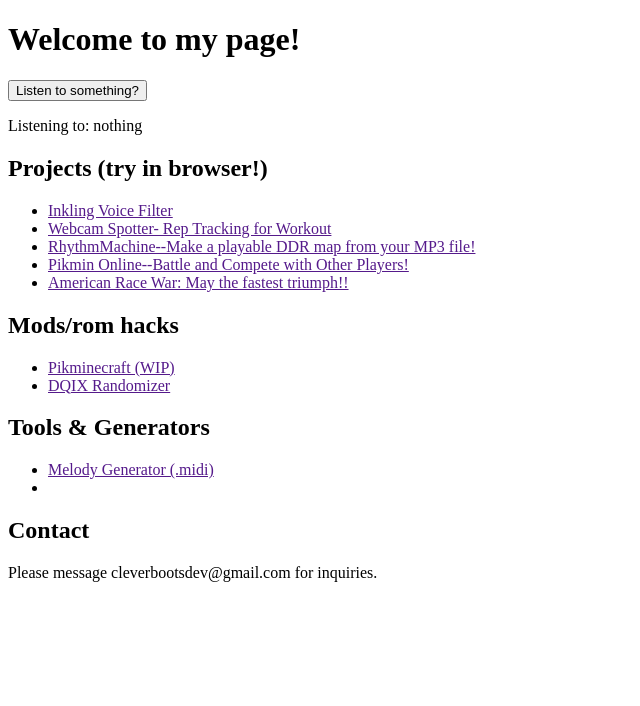
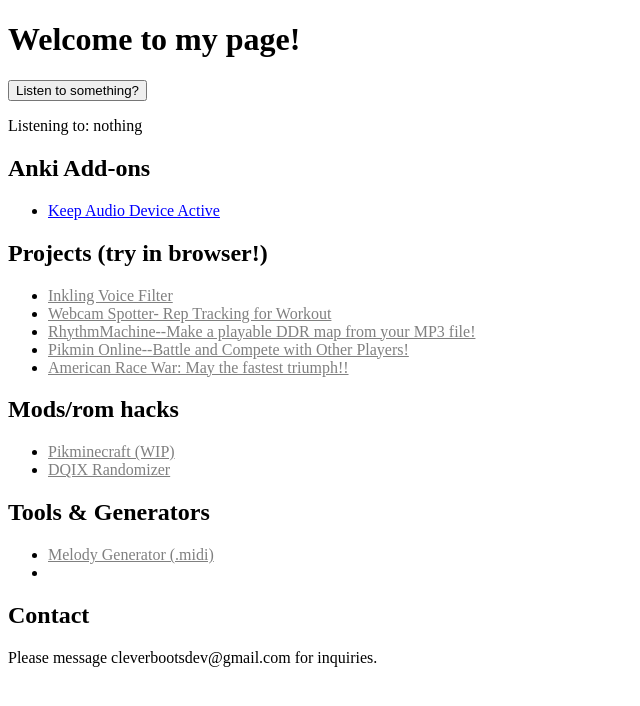
Before and after one commit to DrPenguin64/DrPenguin64.github.io, a website: page index.html in a window 1280 px wide. Shown: the whole page, without its empty margins (0-640 px from the left). Drawn offline with Linux system fonts and the light colour scheme.

Commit message:
add dead link/real link color coding

```diff
--- a/index.html
+++ b/index.html
@@ -2,12 +2,30 @@
 <html>
     <head>
         <title>Welcome</title>
+		<style>
+		a[href=""] {
+			color: gray;
+		}
+
+		a:not([href=""]) {
+			color: blue;
+		}
+	</style>
     </head>
     <body>
     <h1>Welcome to my page!</h1>
 	 <button id="listenButton">Listen to something?</button>
     <p >Listening to: <span id="listenInfo" style="color: black;">nothing</span></p>
 
+	</nav>
+
+		<nav>
+		<h2>Anki Add-ons</h2>
+		<ul>
+			<li><a href="https://ankiweb.net/shared/info/647710413?cb=1792238747602">Keep Audio Device Active</a></li>
+
+		</ul>
+	</nav>
 
 	<nav>
 	<h2>Projects (try in browser!)</h2>
@@ -41,6 +59,9 @@
     </ul>
 </nav>
 
+
+
+
 <h2>Contact</h2>
 <p>Please message cleverbootsdev@gmail.com for inquiries.</p>
 
```
